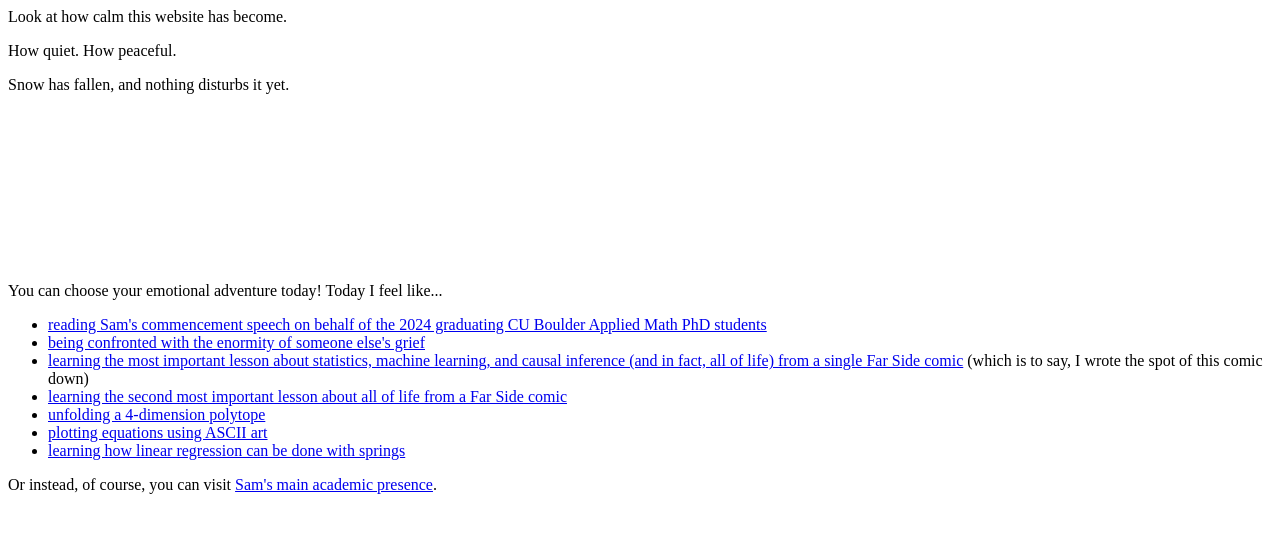
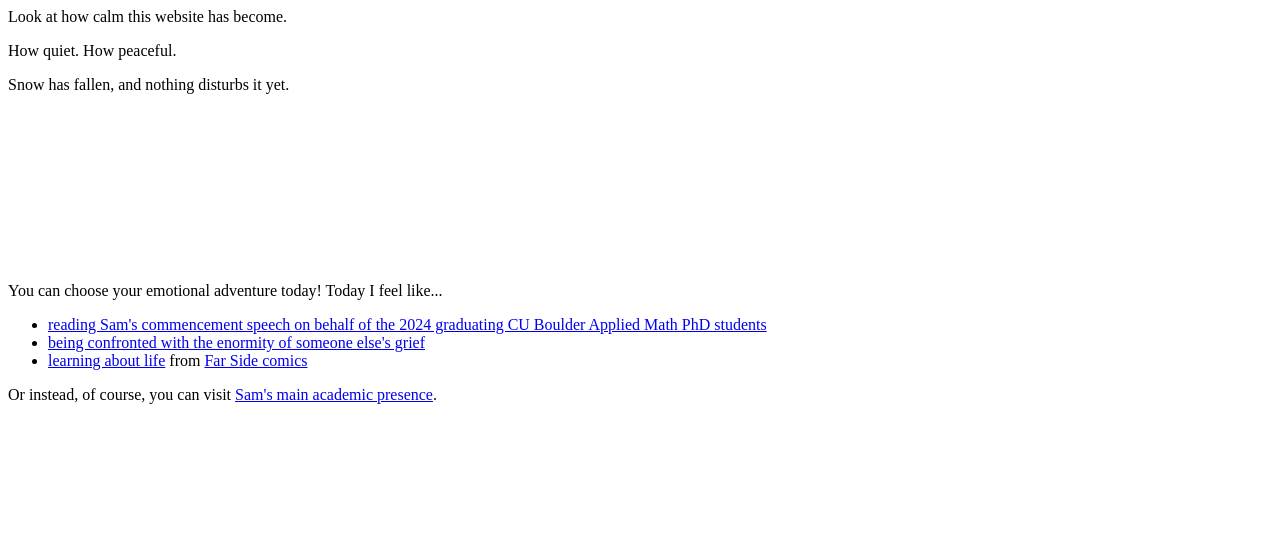
Before and after one commit to samzhang111/samzhang111.github.io, a Jekyll site: the page built from index.html, in a window 1280 px wide. Shown: the top 533 px of the page. Built offline with Jekyll 4.4.1, drawn with Linux system fonts in a browser that asks for light colours.

Commit message:
remove some links

```diff
--- a/index.html
+++ b/index.html
@@ -26,11 +26,7 @@ title: a moment of silence
     <ul>
         <li><a href="/text/commencement.txt">reading Sam's commencement speech on behalf of the 2024 graduating CU Boulder Applied Math PhD students</a></li>
         <li><a href="/nora">being confronted with the enormity of someone else's grief</a></li>
-        <li><a href="/images/far-side-maybe-we-should-write-that-spot-down.jpg">learning the most important lesson about statistics, machine learning, and causal inference (and in fact, all of life) from a single Far Side comic</a> (which is to say, I wrote the spot of this comic down)</li>
-        <li><a href="/images/far-side-mind-over-matter.jpg">learning the second most important lesson about all of life from a Far Side comic</a></li>
-        <li><a href="/html/unfolding/index.html">unfolding a 4-dimension polytope</a></li>
-        <li><a href="{% post_url 2018-12-26-ascii-plotting %}">plotting equations using ASCII art</a></li>
-        <li><a href="{% post_url 2019-06-21-least-squares-springs %}">learning how linear regression can be done with springs</a></li>
+        <li><a href="/images/far-side-maybe-we-should-write-that-spot-down.jpg">learning about life</a> from <a href="/images/far-side-mind-over-matter.jpg">Far Side comics</a></li>
     </ul>
 
         Or instead, of course, you can visit <a href="/main">Sam's main academic presence</a>.
```
